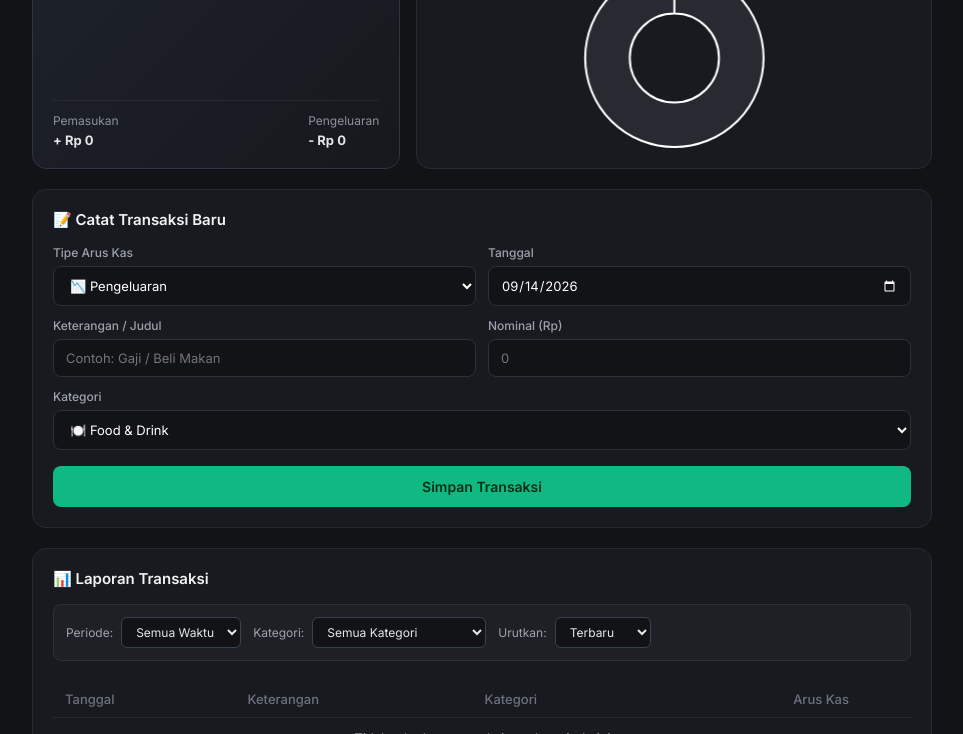
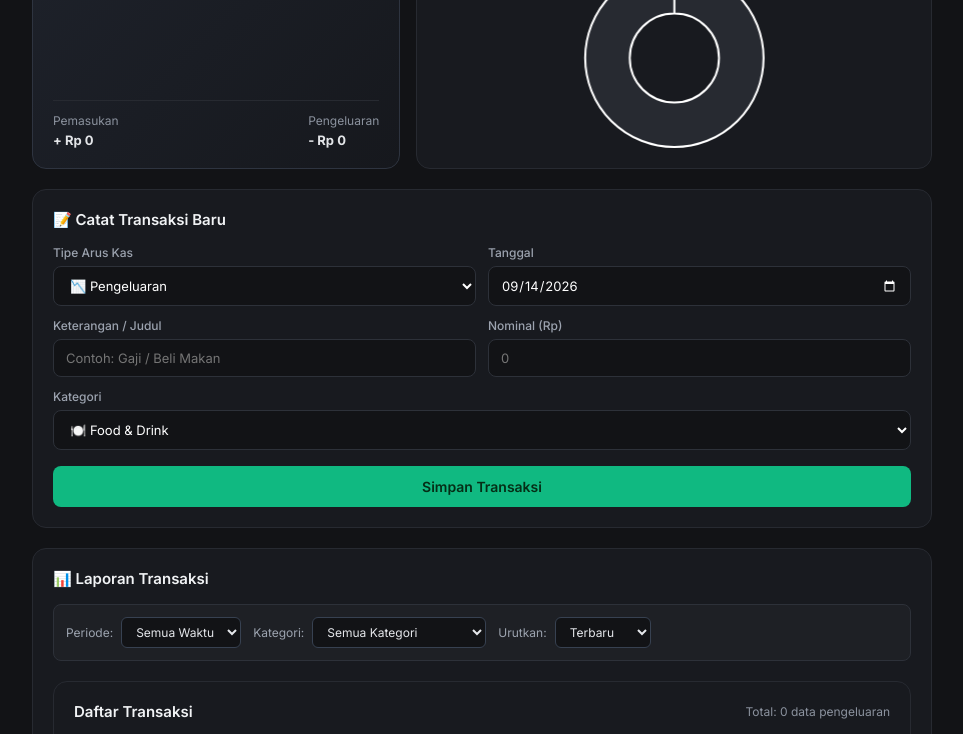
Before and after one commit to valenciacn/expense-tracker, a plain HTML site: page index.html in a window 1280 px wide. Shown: the part 195-929 px from the top of the page, without its empty margins (158-1121 px from the left). Drawn offline with nearby package versions, Linux system fonts and the light colour scheme.

Commit message:
update: counter jumlah pengeluaran

```diff
--- a/index.html
+++ b/index.html
@@ -116,6 +116,12 @@
                 </div>
             </div>
 
+            <div class="card">
+                <div style="display: flex; justify-content: space-between; align-items: center; margin-bottom: 16px;">
+                    <h3 style="margin-bottom: 0;">Daftar Transaksi</h3>
+                    <span id="expense-counter" style="font-size: 12px; color: #8b929e;">Total: 0 pengeluaran</span>
+            </div>
+
             <div class="table-wrapper">
                 <table class="notion-table">
                     <thead>
--- a/script.js
+++ b/script.js
@@ -270,4 +270,9 @@ filterPeriod.addEventListener('change', renderApp);
 filterCategory.addEventListener('change', renderApp);
 sortBy.addEventListener('change', renderApp);
 
+const expenseItems = transactions.filter(item => item.type === 'expense');
+const countExpense = expenseItems.length;
+
+document.getElementById('expense-counter').innerText = `Total: ${countExpense} data pengeluaran`;
+
 renderApp();
```
